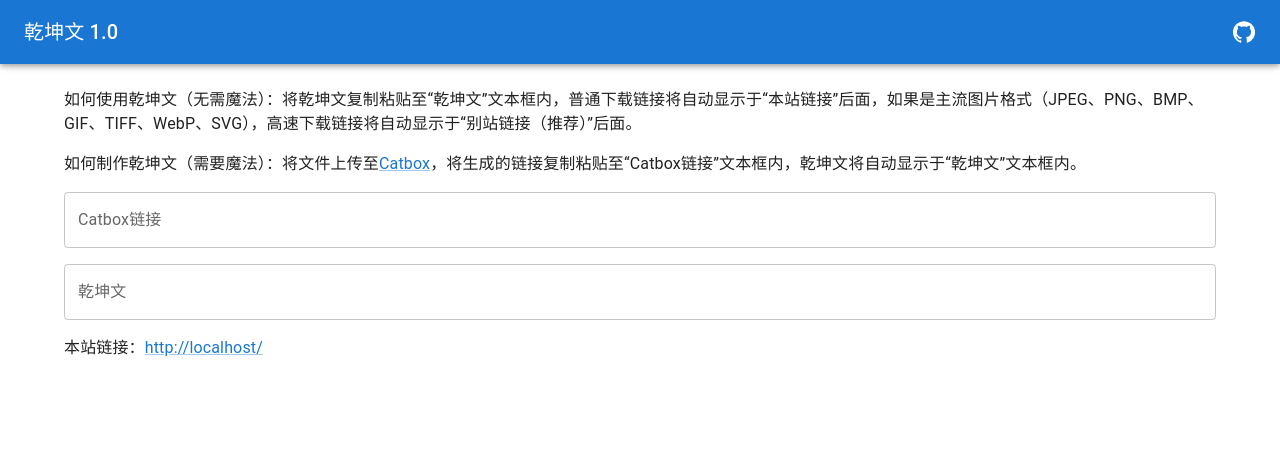
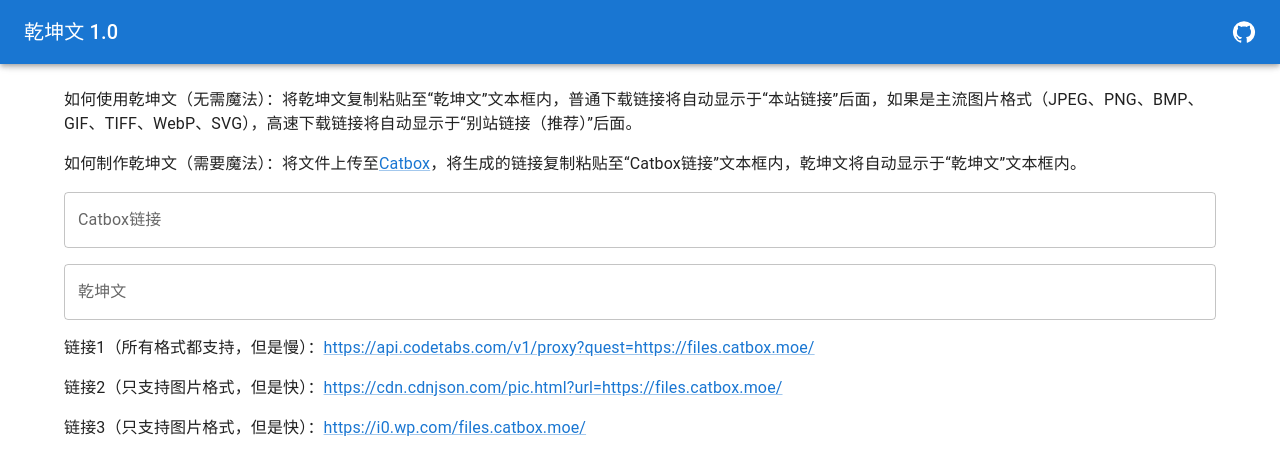
Before and after one commit to bishojoism/qkw, a Next.js app: page / in a window 1280 px wide. Shown: the top 474 px of the page. Built offline with nearby package versions, Linux system fonts and the light colour scheme; what @mui/material-nextjs would draw is missing.

Commit message:
所有格式

```diff
--- a/src/app/[filename]/route.ts
+++ /dev/null
@@ -1,23 +0,0 @@
-async function proxy(req: Request, {params}: {params: Promise<{filename: string}>}) {
-    try {
-        const {filename} = await params
-        const { method, headers, body } = req
-        headers.delete('host')
-        return fetch(`https://files.catbox.moe/${filename}`, {
-            method,
-            headers,
-            body,
-            // @ts-expect-error 只有在node.js环境下才有这个参数
-            duplex: 'half'
-        })
-    } catch (e) {
-        return new Response(String(e))
-    }
-}
-
-export const GET = proxy
-export const POST = proxy
-export const PUT = proxy
-export const PATCH = proxy
-export const DELETE = proxy
-export const HEAD = proxy
--- a/src/app/page.tsx
+++ b/src/app/page.tsx
@@ -23,10 +23,9 @@
     setText(encode64to256(url.substring(25)))
   }, [url])
   const filename = useMemo(() => decode256to64(text), [text])
-  const thisLink = useMemo(() => typeof location === 'undefined' ? '' : `${location.href}${filename}`, [filename])
-  const thatLink = useMemo(() => suffixes.some(value => filename.endsWith(value)) && `files.catbox.moe/${filename}`, [filename])
-  const thatLink1 = useMemo(() => `https://cdn.cdnjson.com/pic.html?url=https://${thatLink}`, [thatLink])
-  const thatLink2 = useMemo(() => `https://i0.wp.com/${thatLink}`, [thatLink])
+  const link1 = useMemo(() => `https://api.codetabs.com/v1/proxy?quest=https://files.catbox.moe/${filename}`, [filename])
+  const link2 = useMemo(() => `https://cdn.cdnjson.com/pic.html?url=https://files.catbox.moe/${filename}`, [filename])
+  const link3 = useMemo(() => `https://i0.wp.com/files.catbox.moe/${filename}`, [filename])
   return (
     <>
       <AppBar>
@@ -51,18 +50,14 @@
           <TextField label="Catbox链接" value={url} onChange={event => setUrl(event.target.value)} />
           <TextField label="乾坤文" value={text} onChange={event => setText(event.target.value)} />
           <Typography>
-            本站链接：<Link href={thisLink}>{thisLink}</Link>
+            链接1（所有格式都支持，但是慢）：<Link href={link1}>{link1}</Link>
           </Typography>
-          {thatLink &&
-            <>
-              <Typography>
-                别站链接1：<Link href={thatLink1}>{thatLink1}</Link>
-              </Typography>
-              <Typography>
-                别站链接2：<Link href={thatLink2}>{thatLink2}</Link>
-              </Typography>
-            </>
-          }
+          <Typography>
+            链接2（只支持图片格式，但是快）：<Link href={link2}>{link2}</Link>
+          </Typography>
+          <Typography>
+            链接3（只支持图片格式，但是快）：<Link href={link3}>{link3}</Link>
+          </Typography>
         </Stack>
       </Container>
     </>
```
